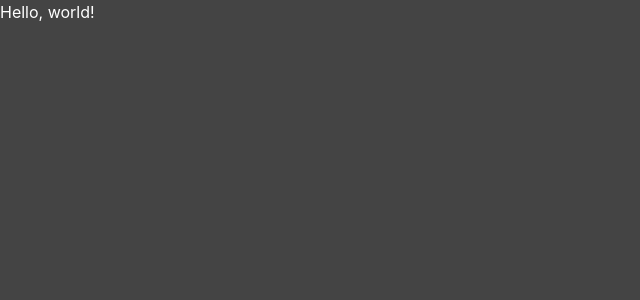
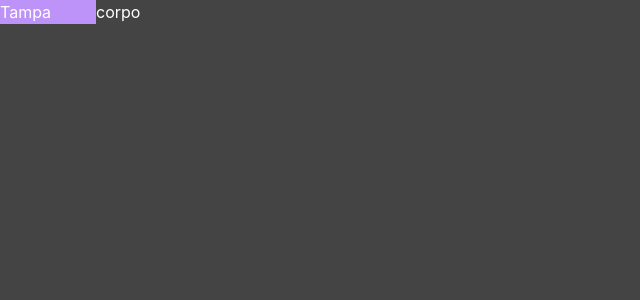
Before and after one commit to brunordgs/doors, a Next.js app: page / in a window 1280 px wide. Shown: the top 300 px of the page, without its empty margins (0-640 px from the left). Built offline with nearby package versions, Linux system fonts and the light colour scheme.

Commit message:
Setup jit config to use tailwindcss v2, thanks god

```diff
--- a/package.json
+++ b/package.json
@@ -6,7 +6,8 @@
     "dev": "next dev",
     "build": "next build",
     "start": "next start",
-    "lint": "next lint"
+    "lint": "next lint",
+    "prettier": "prettier -w \"./src/**/*.{ts,tsx}\""
   },
   "dependencies": {
     "next": "11.1.2",
@@ -19,6 +20,7 @@
     "eslint": "7.32.0",
     "eslint-config-next": "11.1.2",
     "postcss": "^8.3.9",
+    "prettier": "^2.4.1",
     "tailwindcss": "^2.2.16",
     "typescript": "^4.4.3"
   }
--- a/pages/_app.tsx
+++ /dev/null
@@ -1,8 +0,0 @@
-import type { AppProps } from 'next/app';
-import '../styles/globals.css';
-
-function MyApp({ Component, pageProps }: AppProps) {
-	return <Component {...pageProps} />;
-}
-
-export default MyApp;
--- a/pages/index.tsx
+++ /dev/null
@@ -1,3 +0,0 @@
-export default function Home() {
-	return <h1>Hello, world!</h1>;
-}
--- /dev/null
+++ b/src/components/Gift.tsx
@@ -0,0 +1,8 @@
+export default function Gift() {
+	return (
+		<div className="flex">
+			<div className="w-24 h-6 bg-[#bd93f9]">Tampa</div>
+			<div className="">corpo</div>
+		</div>
+	);
+}
--- /dev/null
+++ b/src/pages/_app.tsx
@@ -0,0 +1,8 @@
+import type { AppProps } from "next/app";
+import "../styles/globals.css";
+
+function MyApp({ Component, pageProps }: AppProps) {
+  return <Component {...pageProps} />;
+}
+
+export default MyApp;
--- /dev/null
+++ b/src/pages/index.tsx
@@ -0,0 +1,5 @@
+import Gift from '../components/Gift';
+
+export default function Home() {
+	return <Gift />;
+}
--- a/tailwind.config.js
+++ b/tailwind.config.js
@@ -1,5 +1,6 @@
 module.exports = {
-  purge: [],
+	mode: 'jit',
+	purge: ['./public/**/*.html', './src/**/*.{js,jsx,ts,tsx}'],
 	darkMode: false, // or 'media' or 'class'
 	theme: {
 		extend: {},
@@ -8,4 +9,4 @@ module.exports = {
 		extend: {},
 	},
 	plugins: [],
-}
+};
```
Also changed, not shown: src/styles/globals.css (renamed from styles/globals.css), 1 other file (tests, documents, lock files or other folders). Lines whose indentation alone changed are shown as unchanged.
